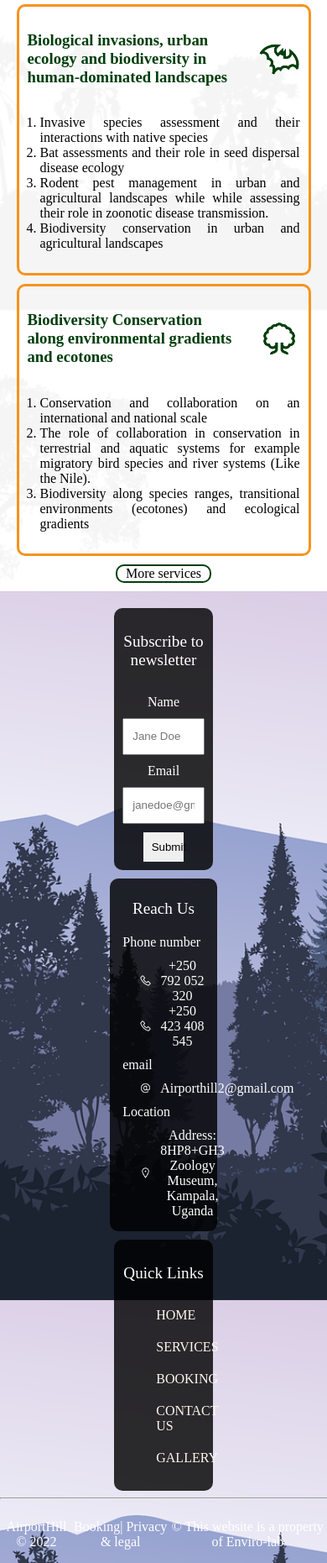
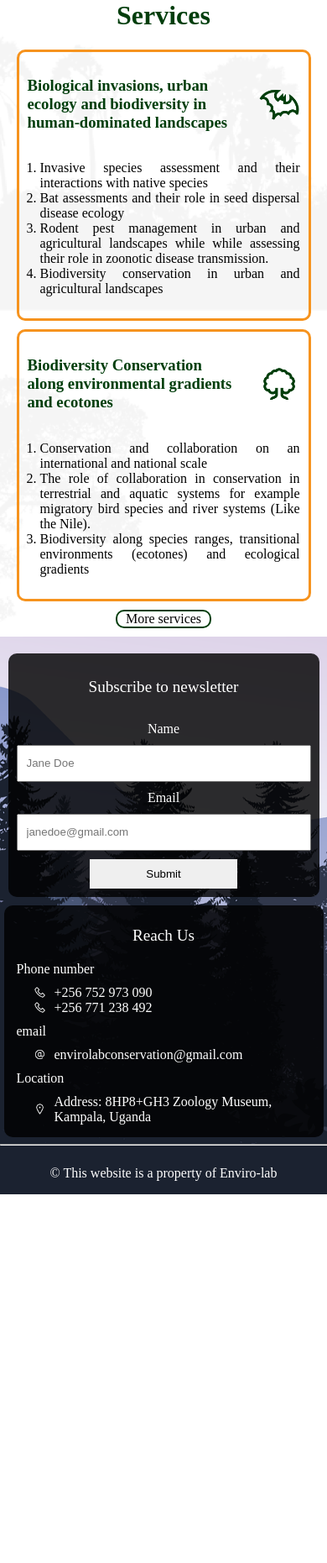
Before and after one commit to rukundohenry2/Enviro-lab, a PHP site: page / in a window 390 px wide. Shown: the part 1288-3149 px from the top of the page at 84% size. After the commit the page ends 2710 px from the top, so only its background shows below. Run offline with PHP 8.4, Linux system fonts and the light colour scheme; style sheets or scripts are compiled from the project's sources.

Commit message:
first page done
home page is done

```diff
--- a/css/footer.css
+++ b/css/footer.css
@@ -81,6 +81,7 @@ body .footermenu .footertabs .reachus .general p {
   margin-left: 10px;
   margin-top: 0;
   margin-bottom: 0;
+  text-align: left;
 }
 body .footermenu .footertabs .quicklinks {
   width: 25%;
@@ -126,16 +127,29 @@ body .footermenu .footerinfo .bottomlinks a {
 }
 
 @media (max-width: 768px) {
-  .footermenu hr {
+  body .footermenu hr {
     color: white;
     width: 100%;
   }
-  .footermenu .footertabs {
+  body .footermenu .footertabs {
     flex-direction: column;
     align-items: center;
     gap: 10px;
   }
-  .footermenu .footertabs .reachus {
-    width: auto;
+  body .footermenu .footertabs .reachus {
+    width: 90%;
+  }
+  body .footermenu .footertabs .newsletter {
+    width: 90%;
+  }
+  body .footermenu .footertabs .quicklinks {
+    width: 90%;
+    display: none;
+  }
+  body .footermenu .footerinfo .bottomlinks {
+    display: none;
+  }
+  body .footermenu .footerinfo .copyair {
+    display: none;
   }
 }
--- a/css/footer.scss
+++ b/css/footer.scss
@@ -22,7 +22,6 @@ body{
                 width: 25%;
                 border-radius: 10px;
                 padding: 10px;
-                //box-shadow:0 0 5px 5px rgba(0, 0, 0, 0.709);
                 background-color: rgba(0, 0, 0, 0.816);
 
                 p{
@@ -84,6 +83,7 @@ body{
                         margin-left: 10px;
                         margin-top: 0;
                         margin-bottom:0 ;
+                        text-align: left;
                     }
                 }
             }
@@ -146,6 +146,7 @@ body{
 }
 // Medium devices (tablets, 768px and below)
 @media (max-width: 768px) {
+    body{
         .footermenu{
 
             hr{
@@ -157,10 +158,27 @@ body{
                 align-items: center;
                 gap: 10px;
                 .reachus{
-                width: auto;
+                    width: 90%;
+                }
+                .newsletter{
+                    width: 90%;
+                }
+                .quicklinks{
+                    width: 90%;
+                    display: none;
+                }
+            }
+            .footerinfo{
+                .bottomlinks{
+                    display: none;
+                }
+                .copyair{
+                    display: none;
                 }
             }
         }
+    }
+
 }
 // Small devices (landscape phones, 576px and below)
 @media (max-width: 576px) {
--- a/index.html
+++ b/index.html
@@ -64,7 +64,11 @@
             <img class="phonegallery" src="media/vector/galleryphone.png" alt="">
             <div class="conservedesc">
                 <h1>Environmental conservation</h1>
-                <p>Offered say visited elderly and. Waited period are played family man formed. He ye body or made on pain part meet. You one delay nor begin our folly abode. By disposed replying mr me unpacked no. As moonlight of my resolving unwilling.</p>
+                <p>Human existence is quite impossible without the presence of a healthy ecosystem.
+                    Our environment comprises all living and non-living components and their interactions within a natural habitat.
+                    Environmental conservation has become one of the core issues that need to be addressed to battle climate change and global warming.
+                    For any information needed we shall be ready to help just reach out to us.
+                </p>
                 <!-- <a href="">More</a> -->
             </div>
         </div>
@@ -119,16 +123,16 @@
                 <p class="subhead">Phone number</p>
                 <div class="contactphone general">
                     <img src="media/footericons/icons8_phone_96px_1.png" alt="">
-                    <p> +250 792 052 320</p>
+                    <p> +256 752 973 090</p>
                 </div>
                 <div class="contactphone general">
                     <img src="media/footericons/icons8_phone_96px_1.png" alt="">
-                    <p> +250 423 408 545</p>
+                    <p> +256 771 238 492</p>
                 </div>
                 <p class="subhead">email</p>
                 <div class="email general">
                     <img src="media/footericons/icons8_at_sign_96px_1.png" alt="">
-                    <p>Airporthill2@gmail.com</p>
+                    <p>envirolabconservation@gmail.com</p>
                 </div>
                 <p class="subhead">Location</p>
                 <div class="Location general">
@@ -147,12 +151,12 @@
         </div>
         <hr>
         <div class="footerinfo">
-            <p>AirportHill &#169 2022</p>
+            <p class="copyair">AirportHill &#169 2022</p>
             <div class="bottomlinks">
-            <a href="">Booking</a>|
-            <a href="">Privacy & legal</a>
-        </div>
-        <p class="copyair">&#169; This website is a property of Enviro-lab</p>
+                <a href="">Booking</a>|
+                <a href="">Privacy & legal</a>
+            </div>
+            <p >&#169; This website is a property of Enviro-lab</p>
         </div>
     </div>
     <script src="js/slidingmenu.js"></script>
```
Lines whose indentation alone changed are shown as unchanged.
